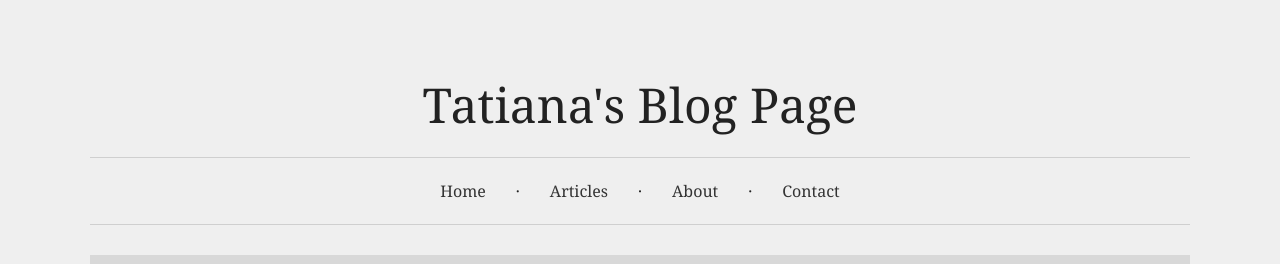
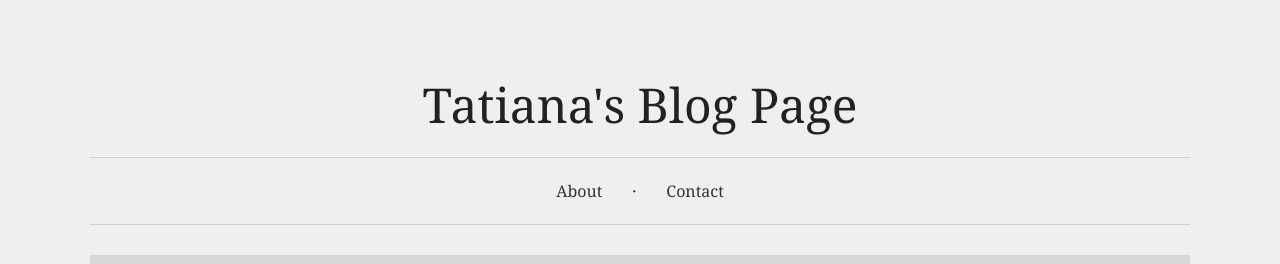
Before and after one commit to markchweya/Tatiana, a React (Vite) app: page / in a window 1280 px wide. Shown: the top 264 px of the page. Built offline with nearby package versions, Linux system fonts and the light colour scheme.

Commit message:
Update Header.jsx

```diff
--- a/src/components/Header.jsx
+++ b/src/components/Header.jsx
@@ -1,4 +1,6 @@
 export default function Header(){
+  const path = window.location.pathname
+
   return (
     <header className="site-header">
       <div className="container">
@@ -8,13 +10,30 @@ export default function Header(){
         <div className="divider"></div>
 
         <nav className="nav">
+          {path !== '/' && (
+            <>
               <a href="/">Home</a>
               <span>·</span>
+            </>
+          )}
+
+          {path !== '/' && (
+            <>
               <a href="/">Articles</a>
               <span>·</span>
+            </>
+          )}
+
+          {path !== '/about' && (
+            <>
               <a href="/about">About</a>
               <span>·</span>
+            </>
+          )}
+
+          {path !== '/contact' && (
             <a href="/contact">Contact</a>
+          )}
         </nav>
 
         <div className="divider"></div>
```
Lines whose indentation alone changed are shown as unchanged.
